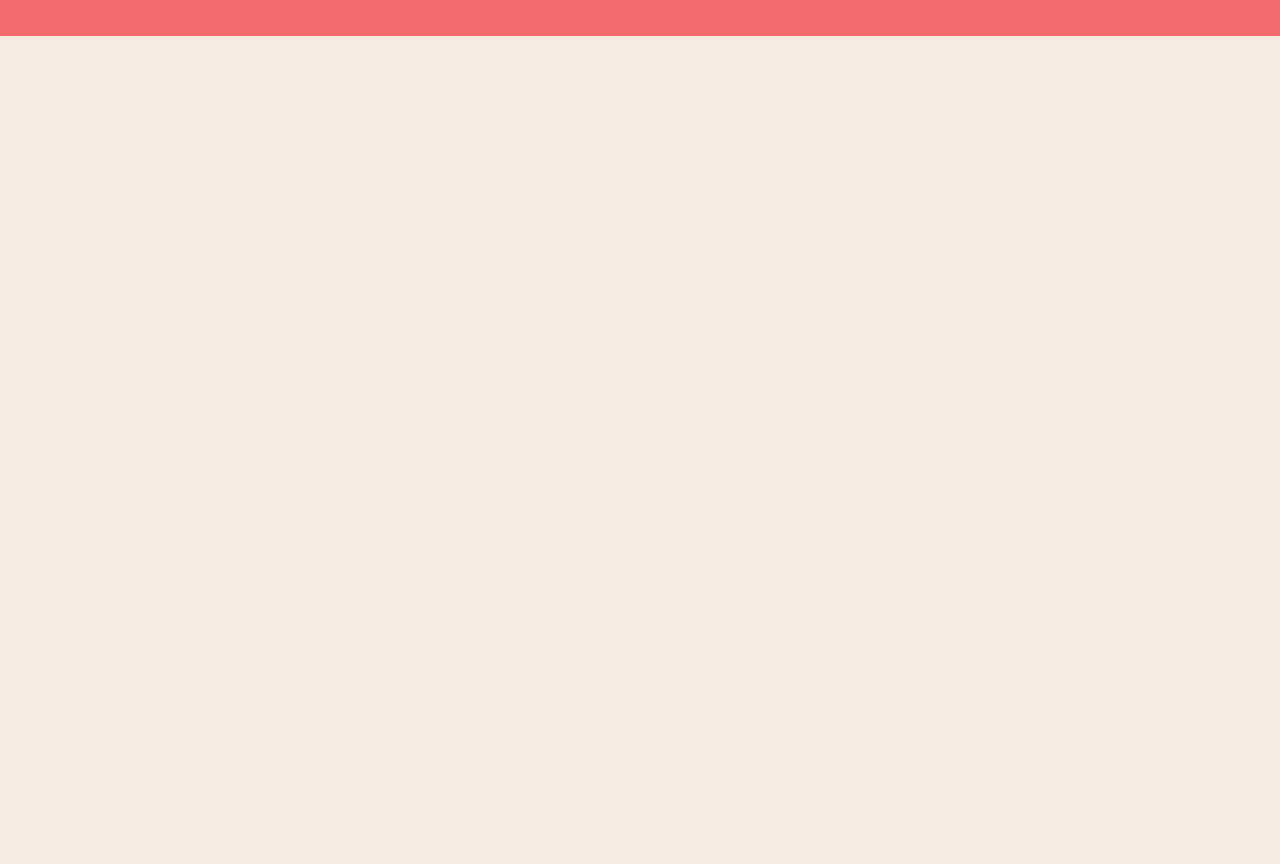
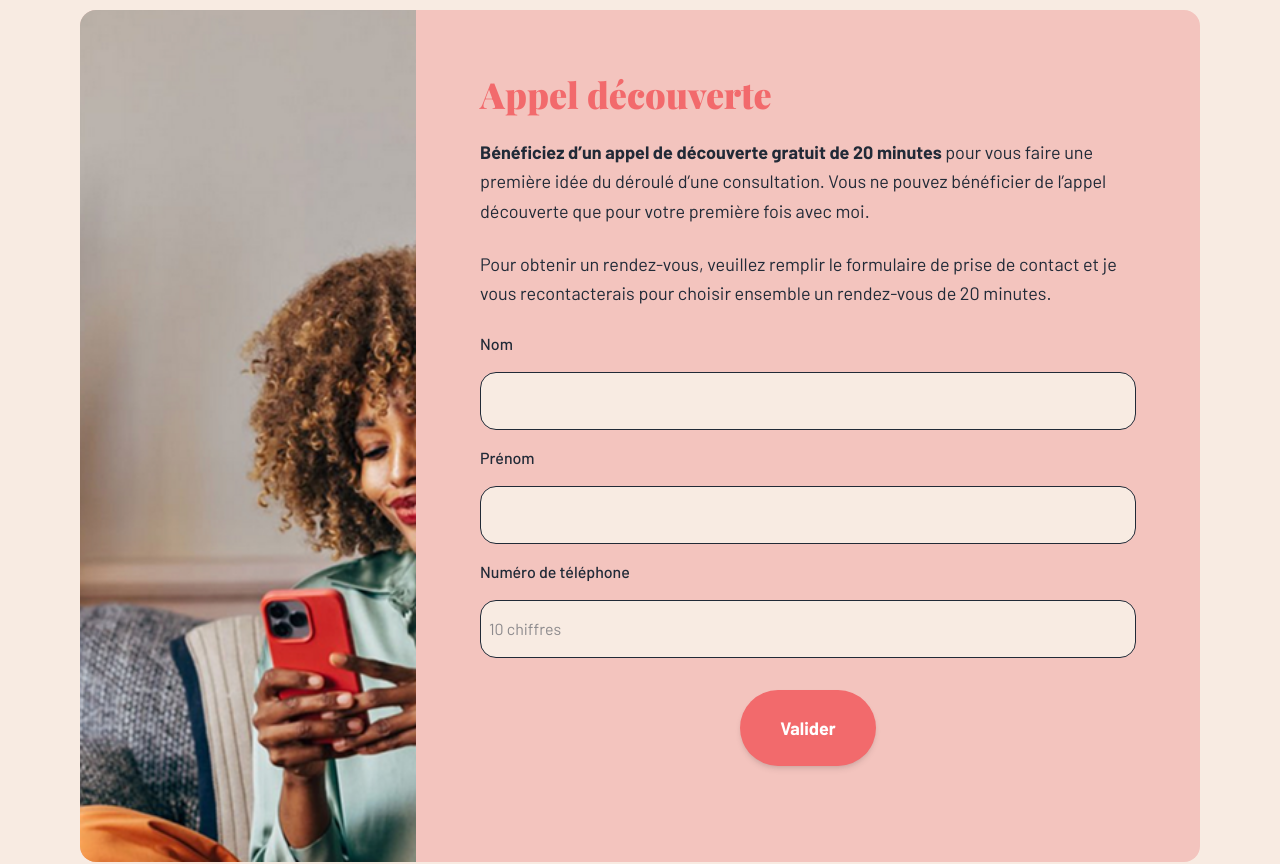
Before and after one commit to nicochnz/Elody_Psy, a Next.js app: page /pages/contact in a window 1280 px wide. Shown: the part 520-1384 px from the top of the page. Before the commit the page ends 800 px from the top, so only its background shows below. Built offline with nearby package versions, Linux system fonts and the light colour scheme.

Commit message:
new: section form for discovery_call, automatic mail when CTA activated

```diff
--- a/app/pages/contact/page.tsx
+++ b/app/pages/contact/page.tsx
@@ -1,15 +1,115 @@
 'use client';
 
+import { useState, FormEvent } from "react";
 import Header from "@/app/components/header";
 import Footer from "@/app/components/footer";
+import Image from "next/image";
+
 export default function Contact() {
+  const [nom, setNom] = useState("");
+  const [prenom, setPrenom] = useState("");
+  const [telephone, setTelephone] = useState("");
+  const [error, setError] = useState("");
+
+  const handleSubmit = (e: FormEvent<HTMLFormElement>) => {
+    e.preventDefault();
+    const sanitizedPhone = telephone.replace(/\D/g, "");
+
+    if (sanitizedPhone.length !== 10) {
+      setError("Le numéro doit contenir exactement 10 chiffres.");
+      return;
+    }
+
+    setError("");
+    const subject = encodeURIComponent("Demande d'appel découverte");
+    const body = encodeURIComponent(
+      `Bonjour, je suis intéressé(e) par l'appel découverte, je m'appelle ${nom} ${prenom} et mon numéro de téléphone est le ${telephone}.`
+    );
+
+    window.location.href = `mailto:test@test.com?subject=${subject}&body=${body}`;
+  };
+
   return (
     <div>
       <Header />
       <section className="bg-primary py-12 md:px-44">
         <h1 className="text-secondary text-2xl font-black text-center uppercase px-7">Réserver mon créneau</h1>
         <p className="py-2 px-7 text-center">Choisissez un créneau disponible pour notre prochain rendez-vous</p>
-        </section>
+        {/* Calendly widget */}
+        <div className="w-full h-full">
+          <iframe
+            src="https://calendly.com/elo_psychoflow/30min"
+            width="100%"
+            height="100%"
+          ></iframe>
+        </div>
+      </section>
+
+      <section className="bg-white-custom py-12 px-7 md:py-24 md:px-20">
+        <div className="bg-primary rounded-2xl overflow-hidden flex flex-col md:flex-row max-w-7xl mx-auto min-h-[548px]">
+          <div className="relative w-full md:w-[30%] h-64 md:h-auto">
+            <Image
+              src="/call_discovery.png"
+              alt="Image de l'appel découverte"
+              fill
+              className="object-cover"
+            />
+          </div>
+
+          <div className="flex-1 px-6 py-8 md:p-16 flex flex-col justify-center">
+            <h2 className="text-[26px] md:text-4xl font-black text-secondary mb-6">
+              Appel découverte
+            </h2>
+            <div className="space-y-4 text-base md:text-lg leading-relaxed">
+              <p>
+                <span className="font-bold">Bénéficiez d’un appel de découverte gratuit de 20 minutes</span> pour vous faire une première idée du déroulé d’une consultation. Vous ne pouvez bénéficier de l’appel découverte que pour votre première fois avec moi.
+              </p>
+              <p className="py-2">Pour obtenir un rendez-vous, veuillez remplir le formulaire de prise de contact et je vous recontacterais pour choisir ensemble un rendez-vous de 20 minutes.</p>
+            </div>
+
+            <form onSubmit={handleSubmit} className="flex flex-col">
+              <h3 className="font-barlow font-medium py-4">Nom</h3>
+              <input
+                type="text"
+                value={nom}
+                onChange={(e) => setNom(e.target.value)}
+                required
+                className="w-full p-2 border border-black-custom rounded-2xl bg-white-custom py-4"
+              />
+
+              <h3 className="font-barlow font-medium py-4">Prénom</h3>
+              <input
+                type="text"
+                value={prenom}
+                onChange={(e) => setPrenom(e.target.value)}
+                required
+                className="w-full p-2 border border-black-custom rounded-2xl bg-white-custom py-4"
+              />
+
+              <h3 className="font-barlow font-medium py-4">Numéro de téléphone</h3>
+              <input
+                type="tel"
+                value={telephone}
+                onChange={(e) => setTelephone(e.target.value)}
+                placeholder="10 chiffres"
+                className="w-full p-2 border border-black-custom rounded-2xl bg-white-custom py-4"
+                required
+                pattern="[0-9]{10}"
+                title="Veuillez entrer un numéro de téléphone valide"
+              />
+
+              {error && <p className="text-red-500 text-sm pt-2">{error}</p>}
+
+              <button
+                type="submit"
+                className="bg-secondary text-white px-6 py-4 rounded-full font-barlow text-lg font-bold hover:bg-secondary/90 transition-all shadow-md block text-center m-8 md:w-fit md:h-auto md:px-10 md:mx-auto md:py-6 md:text-lg cursor-pointer"
+              >
+                Valider
+              </button>
+            </form>
+          </div>
+        </div>
+      </section>
       <Footer />
     </div>
   );
```
Also changed, not shown: public/call_discovery.png (added).
